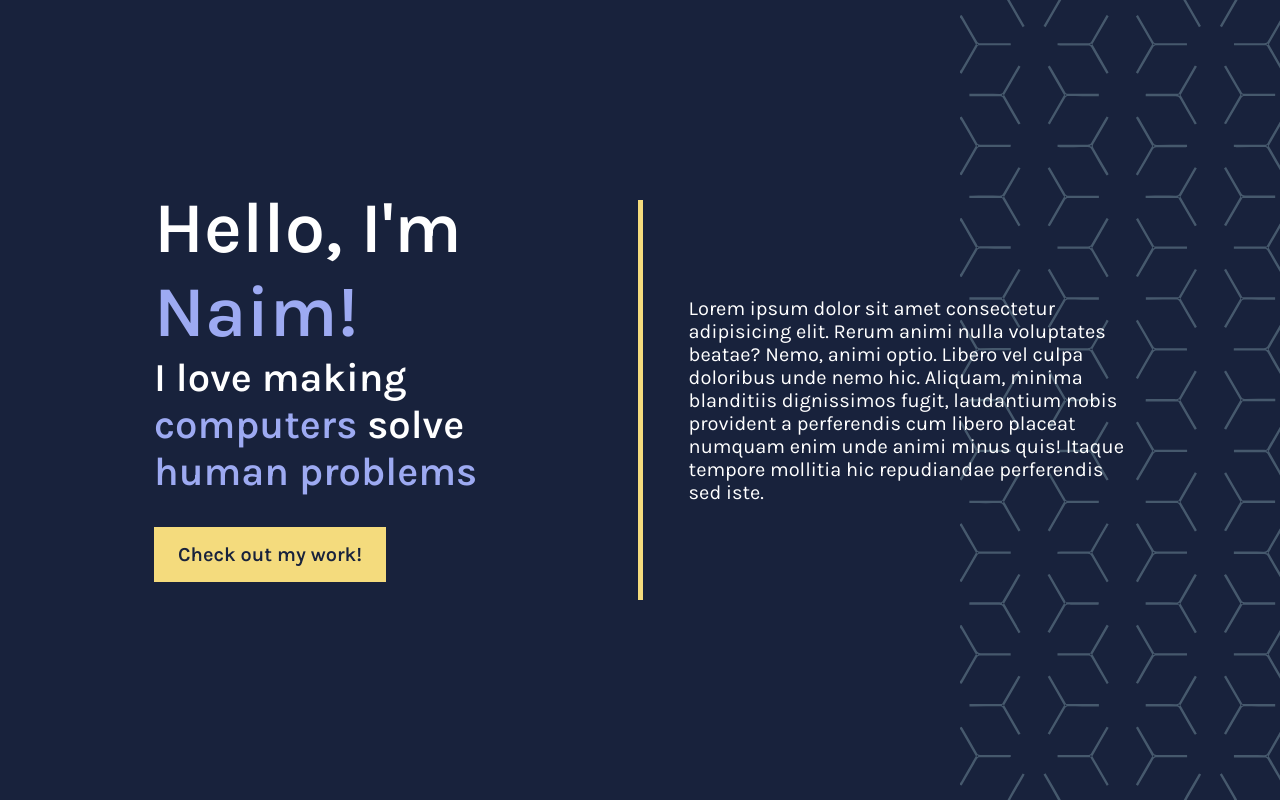
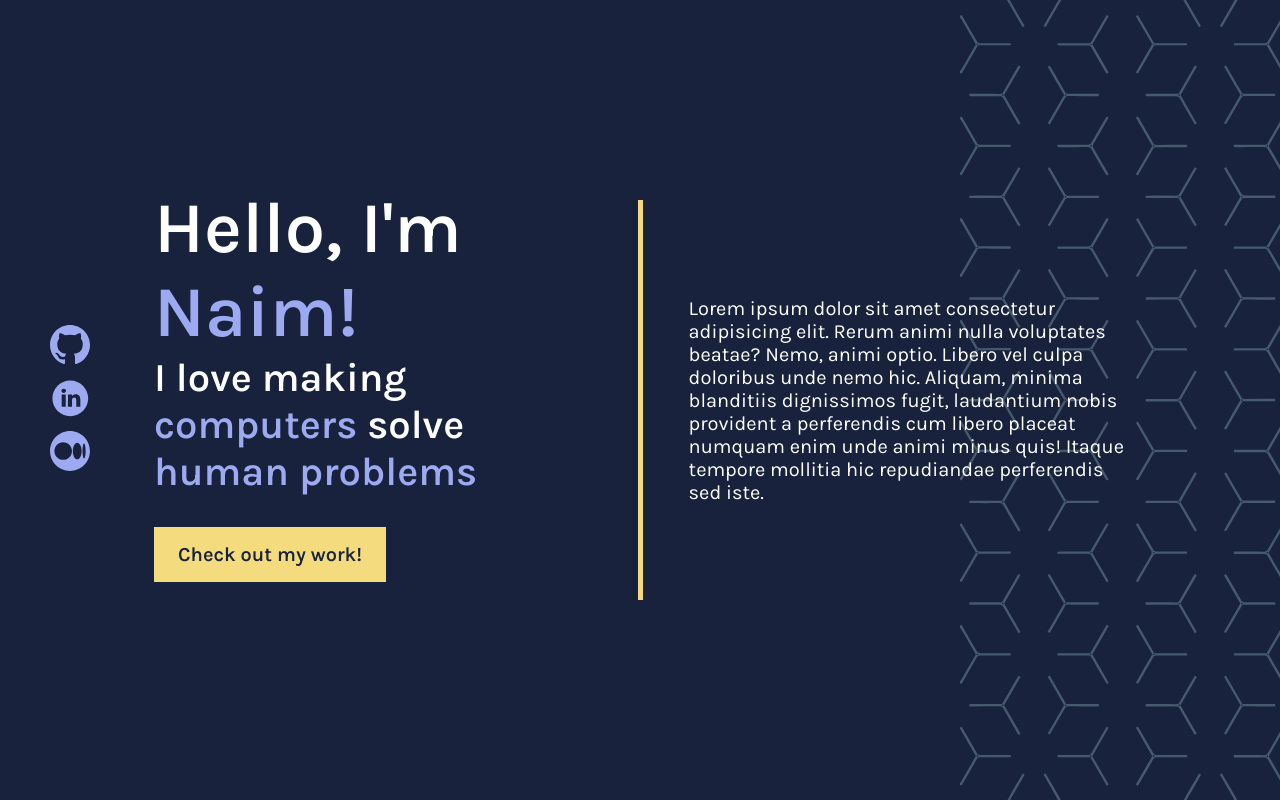
Before and after one commit to tengznaim/portfolio-website-v2, a Gatsby site: page / in a window 1280 px wide. Built offline with nearby package versions, Linux system fonts and the light colour scheme; Gatsby itself is replaced by a stand-in of ours.

Commit message:
added initial social links component

```diff
--- a/src/components/Layout.js
+++ b/src/components/Layout.js
@@ -1,6 +1,12 @@
 import React from "react"
 import "../styles/global.css"
+import Socials from "./Socials"
 
 export default function Layout({ children }) {
-  return <main className="main-container">{children}</main>
+  return (
+    <main className="main-container">
+      <Socials></Socials>
+      {children}
+    </main>
+  )
 }
--- /dev/null
+++ b/src/components/Socials.js
@@ -0,0 +1,21 @@
+import React from "react"
+import * as styles from "../styles/socials.module.css"
+import GitHubIcon from "../assets/github.svg"
+import LinkedInIcon from "../assets/linkedin.svg"
+import MediumIcon from "../assets/medium.svg"
+
+export default function Socials() {
+  return (
+    <div className={styles.socialContainer}>
+      <a href="https://github.com/tengznaim" target="_blank">
+        <GitHubIcon className={styles.socialIcons}></GitHubIcon>
+      </a>
+      <a href="https://www.linkedin.com/in/tengku-naim/" target="_blank">
+        <LinkedInIcon className={styles.socialIcons}></LinkedInIcon>
+      </a>
+      <a href="https://medium.com/@tengkunaim" target="_blank">
+        <MediumIcon className={styles.socialIcons}></MediumIcon>
+      </a>
+    </div>
+  )
+}
--- /dev/null
+++ b/src/styles/socials.module.css
@@ -0,0 +1,15 @@
+.socialContainer {
+  position: fixed;
+  height: 150px;
+  left: 50px;
+  top: 50%;
+  transform: translateY(-50%);
+  display: flex;
+  flex-direction: column;
+  justify-content: space-between;
+}
+
+.socialIcons {
+  height: 40px;
+  width: 40px;
+}
```
Also changed, not shown: src/assets/github.svg (added), src/assets/linkedin.svg (added), src/assets/medium.svg (added).
